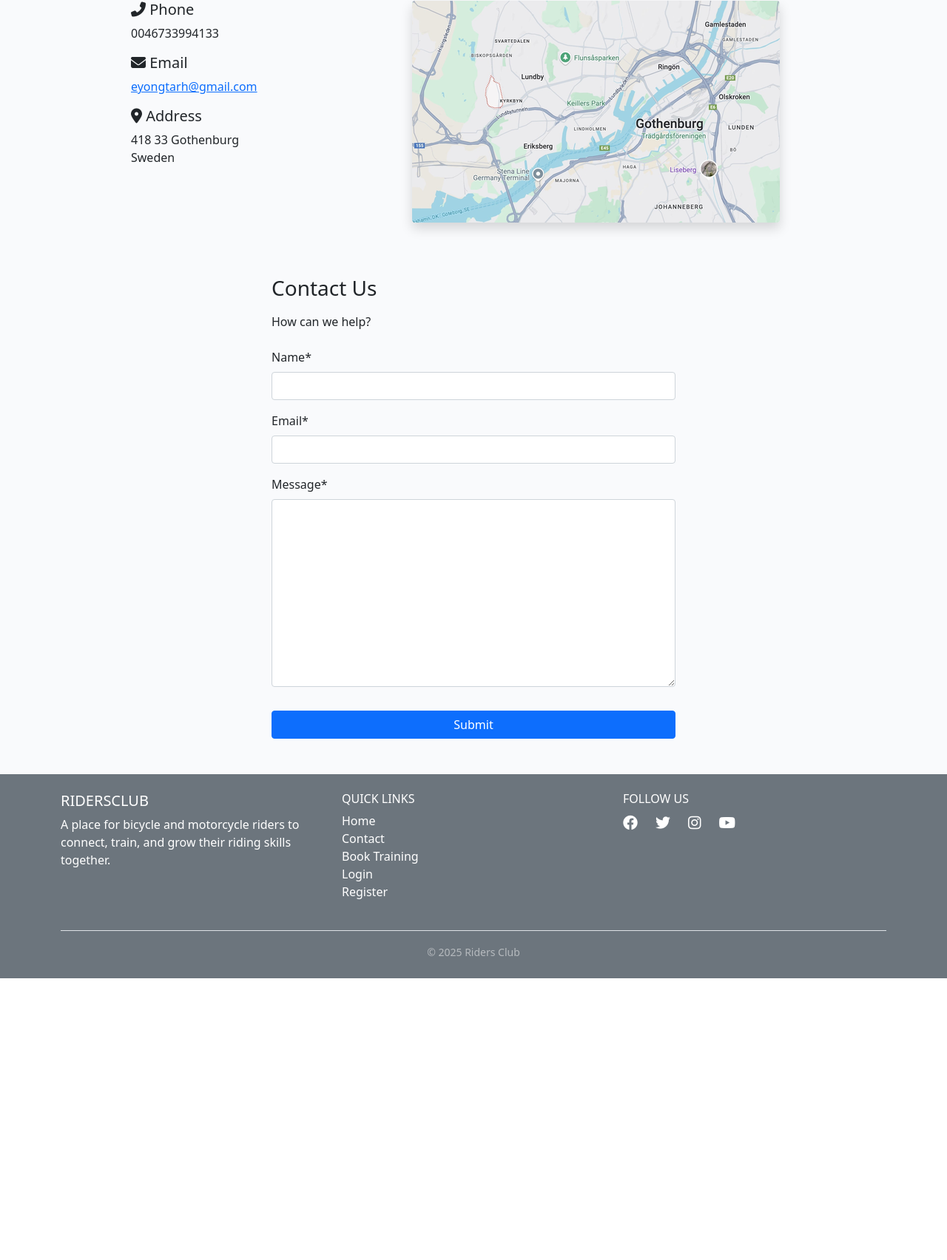
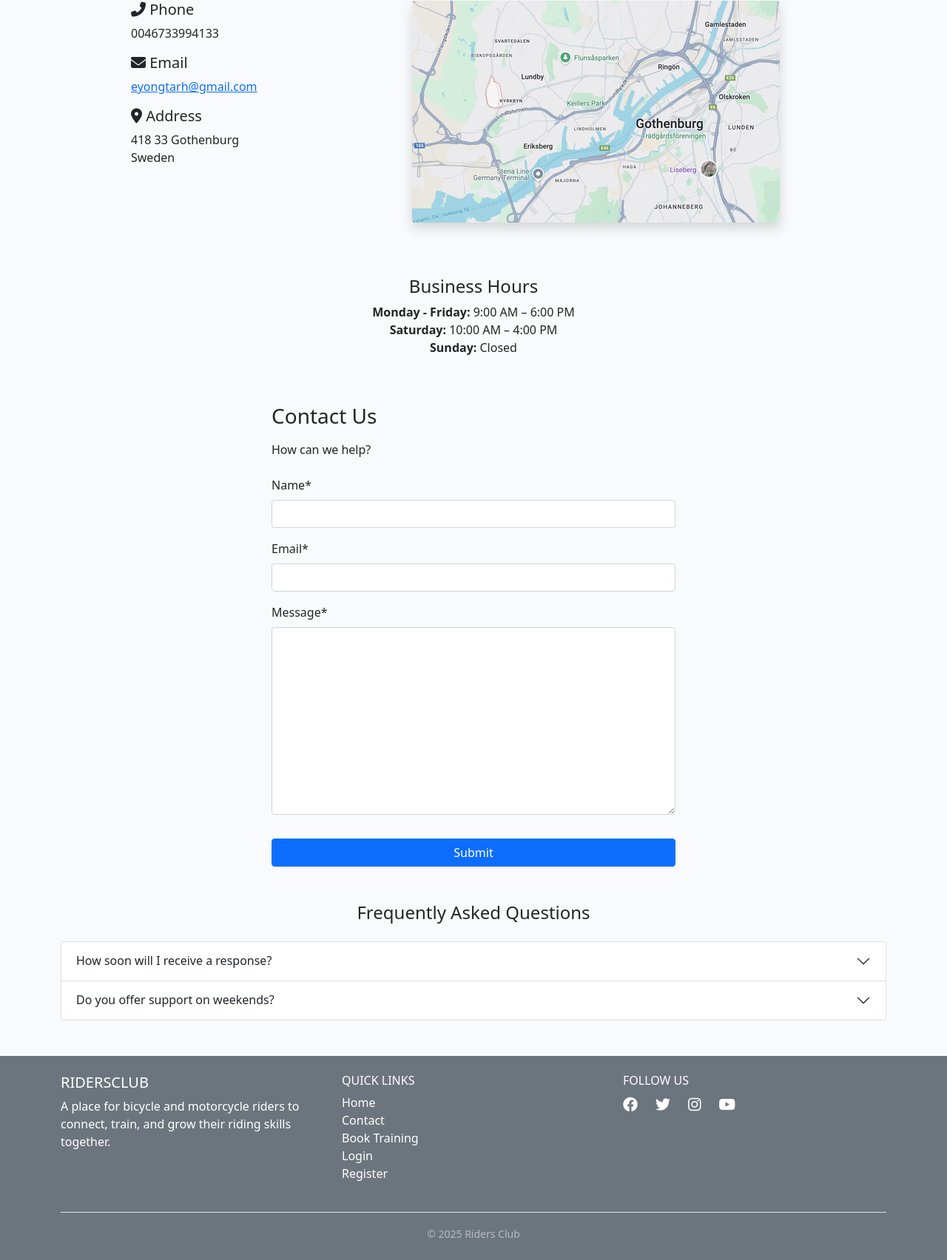
Before and after one commit to Eyongtarh/Riders-Club-Project, a Django app: page /contact/contact/ in a window 1280 px wide. Shown: the part 311-2015 px from the top of the page at 74% size. Before the commit the page ends 1634 px from the top, so only its background shows below. Run offline with Django 5.2, Linux system fonts and the light colour scheme; some libraries are stand-ins or nearby versions.

Commit message:
edit htmls of  contact_form, login, logout, signup pages

```diff
--- a/contact/templates/contact/contact_form.html
+++ b/contact/templates/contact/contact_form.html
@@ -21,7 +21,7 @@
 
         <h5><i class="fas fa-envelope"></i> Email</h5>
         <p>
-          <a href="mailto:info@example.com">eyongtarh@gmail.com</a>
+          <a href="mailto:eyongtarh@gmail.com">eyongtarh@gmail.com</a>
         </p>
 
         <h5><i class="fas fa-map-marker-alt"></i> Address</h5>
@@ -33,6 +33,26 @@
       <!-- Optional Image Section -->
       <div class="col-md-6 mb-4">
         <img src="{% static 'images/contact-map.png' %}" class="img-fluid rounded shadow" alt="Our location map" />
+      </div>
+    </div>
+  </section>
+
+  <!-- Business Hours -->
+  <section class="container mb-5">
+    <div class="row justify-content-center">
+      <div class="col-md-6 text-center">
+        <h4>Business Hours</h4>
+        <ul class="list-unstyled">
+          <li>
+            <strong>Monday - Friday:</strong> 9:00 AM – 6:00 PM
+          </li>
+          <li>
+            <strong>Saturday:</strong> 10:00 AM – 4:00 PM
+          </li>
+          <li>
+            <strong>Sunday:</strong> Closed
+          </li>
+        </ul>
       </div>
     </div>
   </section>
@@ -56,4 +76,24 @@
       </div>
     </div>
   </section>
+
+  <!-- FAQ Section -->
+  <section class="container mb-5">
+    <h4 class="text-center mb-4">Frequently Asked Questions</h4>
+    <div class="accordion" id="faqAccordion">
+      <div class="accordion-item">
+        <h2 class="accordion-header" id="faq1"><button class="accordion-button collapsed" type="button" data-bs-toggle="collapse" data-bs-target="#collapse1">How soon will I receive a response?</button></h2>
+        <div id="collapse1" class="accordion-collapse collapse" data-bs-parent="#faqAccordion">
+          <div class="accordion-body">We aim to respond to all inquiries within 24–48 business hours.</div>
+        </div>
+      </div>
+
+      <div class="accordion-item">
+        <h2 class="accordion-header" id="faq2"><button class="accordion-button collapsed" type="button" data-bs-toggle="collapse" data-bs-target="#collapse2">Do you offer support on weekends?</button></h2>
+        <div id="collapse2" class="accordion-collapse collapse" data-bs-parent="#faqAccordion">
+          <div class="accordion-body">Limited support is available on Saturdays. Sundays are reserved for urgent issues only.</div>
+        </div>
+      </div>
+    </div>
+  </section>
 {% endblock %}
--- a/templates/account/login.html
+++ b/templates/account/login.html
@@ -1,4 +1,4 @@
-{% extends 'base.html' %} {% load i18n %} {% load account socialaccount %}
+{% extends 'base.html' %} {% load i18n %}
 {% block head_title %}
   {% trans 'Sign In' %}
 {% endblock %} {% block content %}
--- a/templates/account/logout.html
+++ b/templates/account/logout.html
@@ -1,6 +1,5 @@
 {% extends 'base.html' %} {% load i18n %} {% block head_title %}
-  {% trans 'Sign
-Out' %}
+  {% trans 'Sign Out' %}
 {% endblock %} {% block content %}
   <div class="container">
     <div class="row">
```
Also changed, not shown: templates/account/signup.html (+11 -6 lines).
